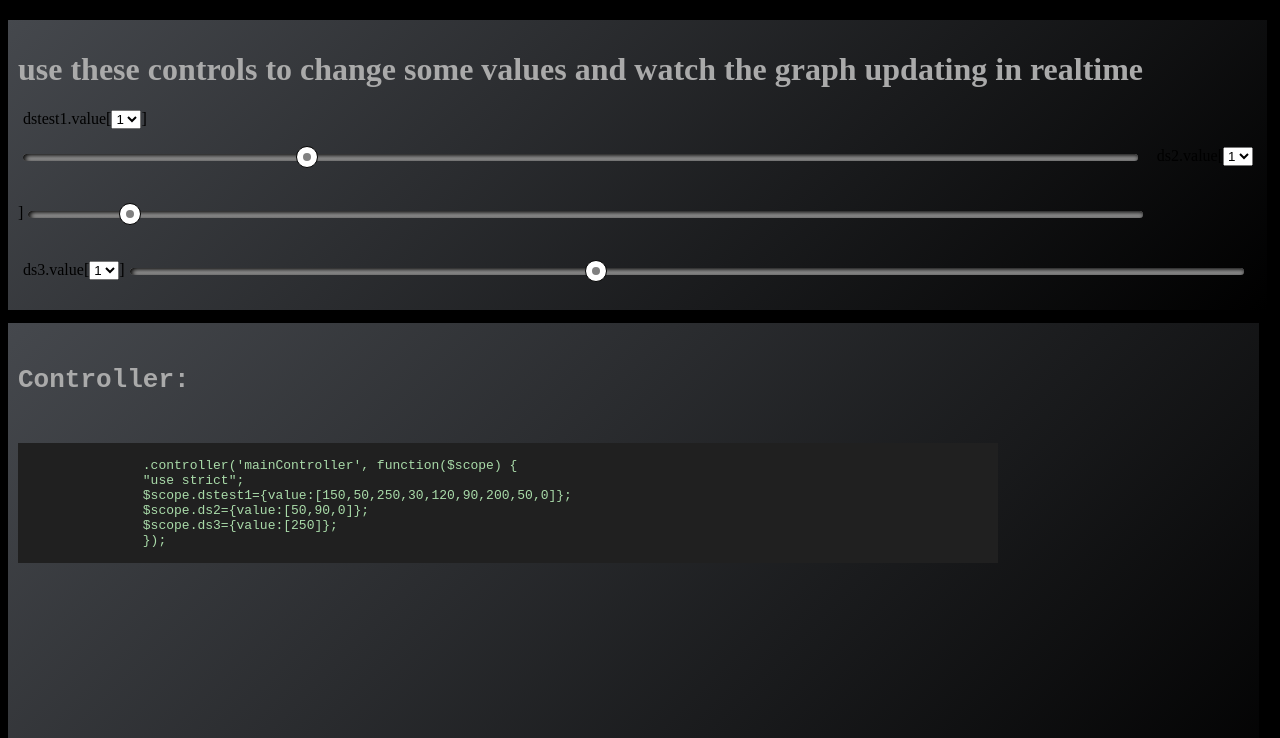
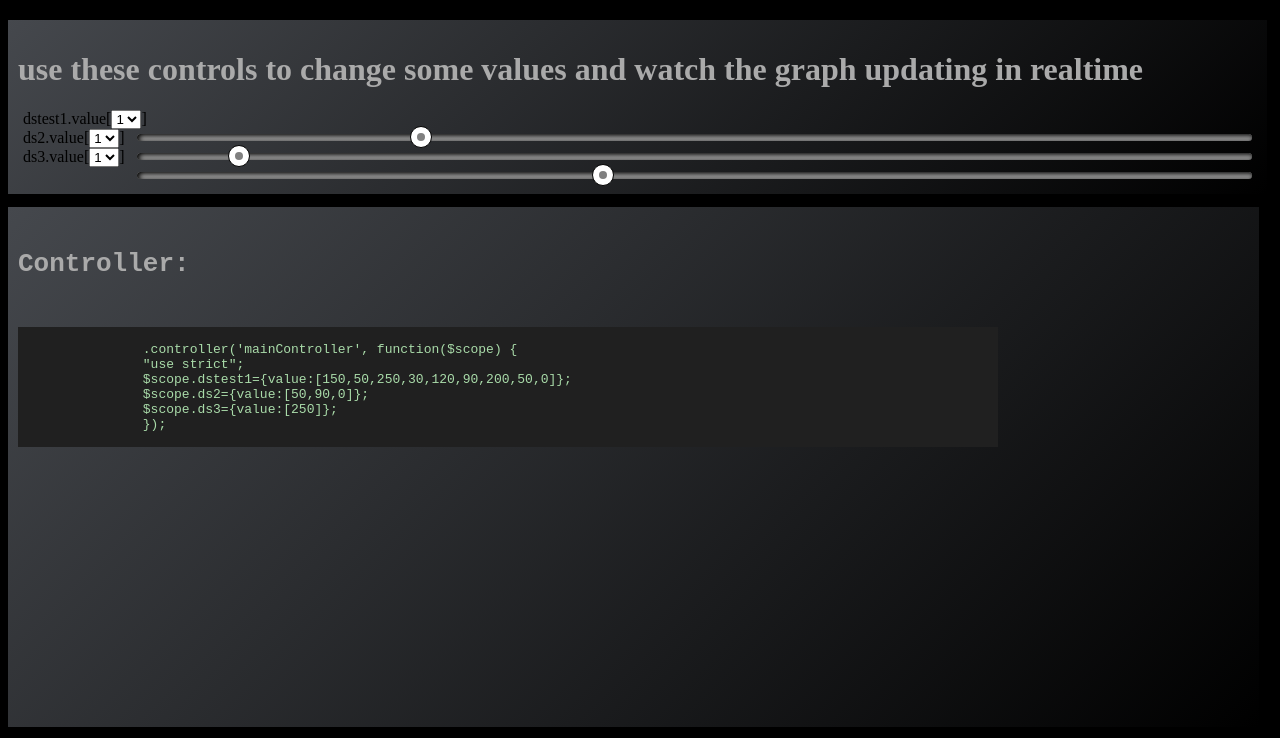
Before and after one commit to mbergerm/angular-graph, a plain HTML site: page demo/index.html in a window 1280 px wide. Shown: the top 738 px of the page. Drawn offline with Linux system fonts and the light colour scheme.

Commit message:
some styling

```diff
--- a/demo/css/main.css
+++ b/demo/css/main.css
@@ -6,7 +6,7 @@ body{
 #main-view{
     overflow-y: scroll;
     overflow-x: hidden;
-    height: 600px;
+    height: 750px;
 }
 #main-view>div{
     background-color: #000000;
@@ -114,5 +114,8 @@ label{
     padding: 5px;
 }
 slider{
+    float: right;
     width: 90% !important;
+    margin-top: 5px!important;
+    margin-bottom: 5px!important;
 }
--- a/demo/index.html
+++ b/demo/index.html
@@ -15,11 +15,18 @@
 <div height="100%" id="container">
     <div class="control">
         <h1>use these controls to change some values and watch the graph updating in realtime</h1>
-        <form>
-            <label>dstest1.value[<select ng-model = "value1" ><option ng-repeat="val in dstest1.value track by $index">{{$index + 1}}</option></select>]<slider floor="0" ceiling="600" ng-model="dstest1.value[value1-1]" /></label>
-            <label>ds2.value[<select ng-model = "value2" ><option ng-repeat="val in ds2.value track by $index">{{$index + 1}}</option></select>]<slider floor="0" ceiling="600" ng-model="ds2.value[value2-1]" /></label><br>
-            <label>ds3.value[<select ng-model = "value3" ><option ng-repeat="val in ds3.value track by $index">{{$index + 1}}</option></select>]<slider ng-model="ds3.value[value3-1]" floor="0" ceiling="600"  ></slider></label>
-        </form>
+        <div>
+            <label>dstest1.value[<select ng-model = "value1" ><option ng-repeat="val in dstest1.value track by $index">{{$index + 1}}</option></select>]</label>
+            <slider floor="0" ceiling="600" ng-model="dstest1.value[value1-1]" /><br>
+        </div>
+        <div>
+            <label>ds2.value[<select ng-model = "value2" ><option ng-repeat="val in ds2.value track by $index">{{$index + 1}}</option></select>]</label>
+            <slider floor="0" ceiling="600" ng-model="ds2.value[value2-1]" /><br>
+        </div>
+        <div>
+            <label>ds3.value[<select ng-model = "value3" ><option ng-repeat="val in ds3.value track by $index">{{$index + 1}}</option></select>]</label>
+            <slider ng-model="ds3.value[value3-1]" floor="0" ceiling="600" /><br>
+        </div>
     </div>
     <div  id="main-view">
         <div>
```
